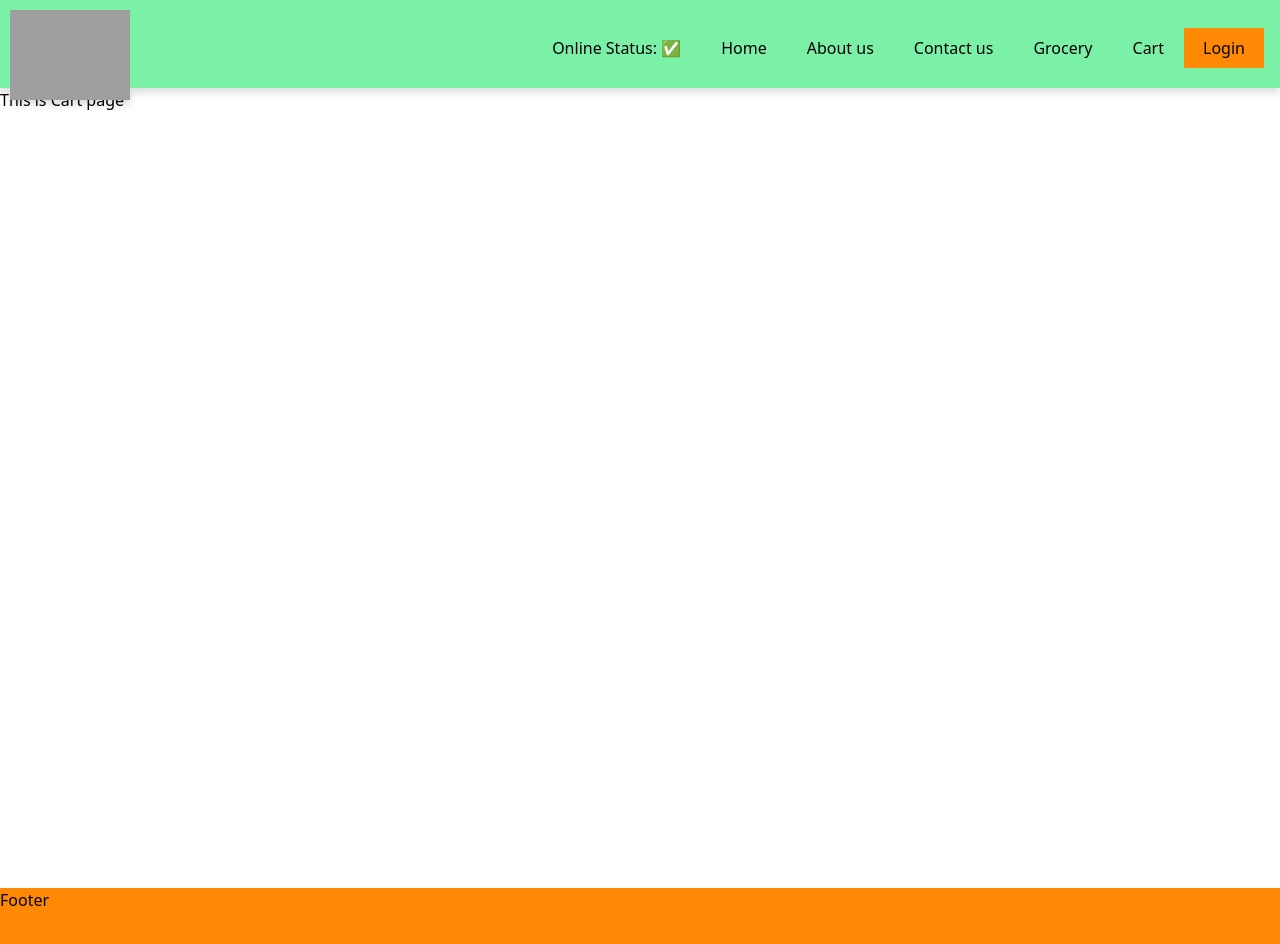
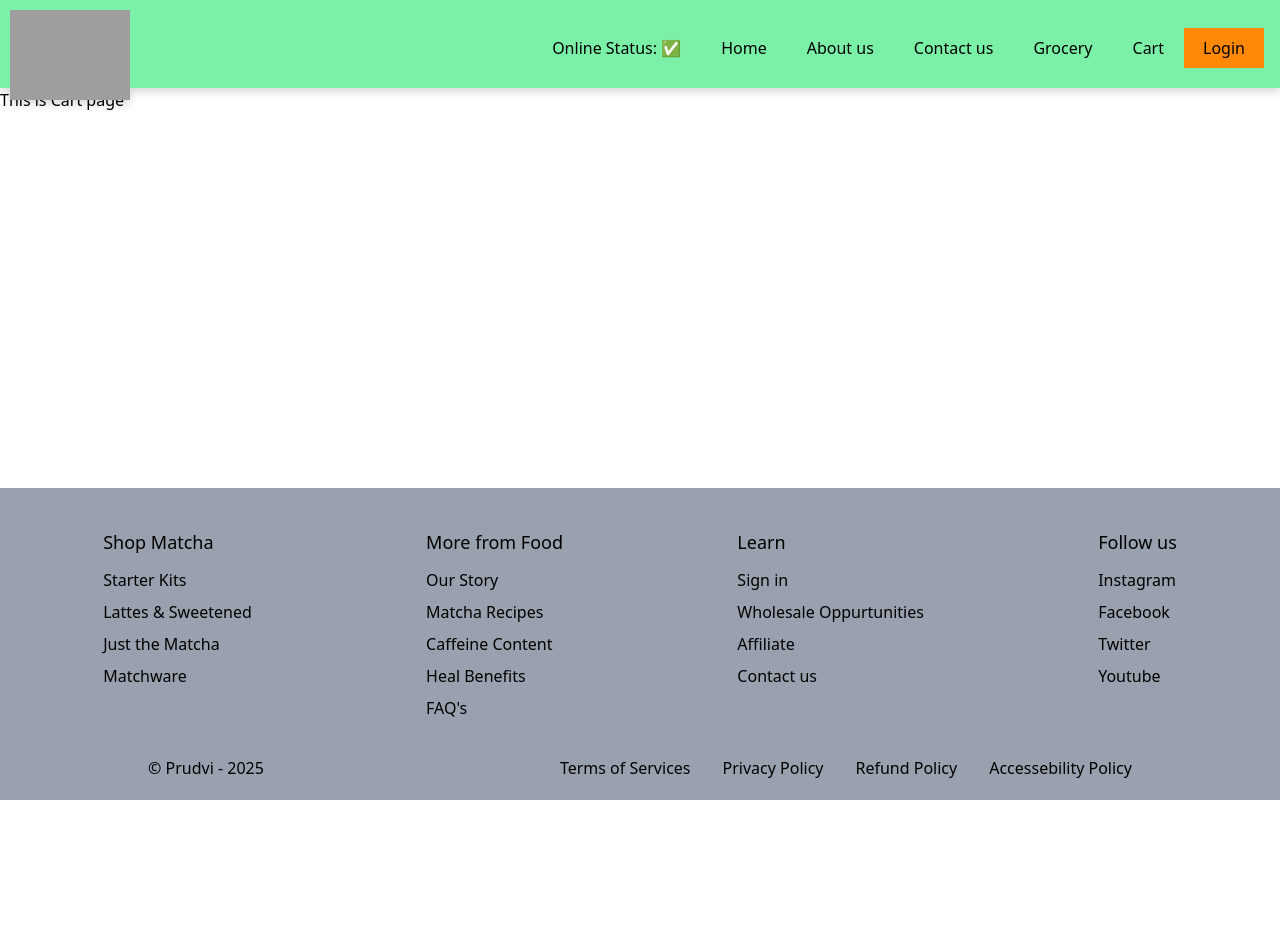
Before and after one commit to prudvi-satya-teja/food-application, a React (Vite) app: page /cart in a window 1280 px wide. Shown: the top 944 px of the page. After the commit the page ends 800 px from the top, so only its background shows below. Built offline with nearby package versions, Linux system fonts and the light colour scheme; grey boxes are pictures that could not be loaded.

Commit message:
added footer, promoted label for restarant cards using higher order components

```diff
--- a/src/App.js
+++ b/src/App.js
@@ -24,9 +24,12 @@ const Grocery = lazy(() => import("./components/Grocery"));
 
 const AppLayout = () => {
     return (
-        <div className="app">
+        <div className="flex flex-col min-h-screen">
             <Header />
-            <Outlet />
+            <main className="flex-1">
+                <Outlet />
+            </main>
+
             <Footer />
         </div>
     );
--- a/src/components/About.js
+++ b/src/components/About.js
@@ -26,7 +26,7 @@ import { Component } from "react";
 
 const About = () => {
     return (
-        <div className="h-200">
+        <div className="">
             <h1>About</h1>
             <h2> This is About page in my food application</h2>
             <User name={"Food Mart"} city={"kakinada"} state={"Andhra Pradesh"} />
--- a/src/components/Body.js
+++ b/src/components/Body.js
@@ -1,7 +1,7 @@
 import { useState } from "react";
 import { Link } from "react-router-dom";
 
-import RestaurantCard from "./RestaurantCard";
+import RestaurantCard, { withPromotedLabel } from "./RestaurantCard";
 import Shimmer from "./Shimmer";
 import useOnlineStatus from "../utils/useOnlineStatus";
 import useBody from "../utils/useBody";
@@ -13,6 +13,10 @@ const Body = () => {
     const onlineStatus = useOnlineStatus();
     const [listofRestaurants, filteredRestaurants, setFilteredRestaurants, setListofRestaurants] =
         useBody();
+
+    console.log(listofRestaurants);
+
+    const PromotedRestaurantCard = withPromotedLabel(RestaurantCard);
 
     if (!onlineStatus) return <h2> You are offline !! Please Check you internet connection </h2>;
     // conditional rendering
@@ -34,7 +38,7 @@ const Body = () => {
                             ></input>
                         </div>
                         <button
-                            className="bg-orange-300 w-20 h-10"
+                            className="bg-green-300 w-20 h-10 hover:bg-green-400 hover:font-medium hover:cursor-pointer"
                             onClick={() => {
                                 console.log(searchText);
                                 console.log(listofRestaurants);
@@ -49,7 +53,7 @@ const Body = () => {
                     </div>
 
                     <button
-                        className="bg-orange-300 w-50 h-10 mt-8"
+                        className="bg-green-300 w-50 h-10 mt-8 hover:bg-green-400 hover:font-medium hover:cursor-pointer"
                         onClick={() => {
                             const filteredRestaurants = listofRestaurants.filter(
                                 (res) => res?.info.avgRating > 4
@@ -60,11 +64,14 @@ const Body = () => {
                         Top Rated Restaurants
                     </button>
                 </div>
-
                 <div className="flex flex-wrap">
                     {filteredRestaurants.map((res) => (
                         <Link key={res?.info.id} to={"/restaurants/" + res?.info.id}>
-                            <RestaurantCard resData={res} />
+                            {res?.info?.veg ? (
+                                <RestaurantCard resData={res} />
+                            ) : (
+                                <PromotedRestaurantCard resData={res} />
+                            )}
                         </Link>
                     ))}
                 </div>
--- a/src/components/Cart.js
+++ b/src/components/Cart.js
@@ -1,6 +1,6 @@
 const Cart = () => {
     return (
-        <div className='h-200'>
+        <div className=''>
             <h1>This is Cart page</h1>
         </div>
     );
--- a/src/components/Contact.js
+++ b/src/components/Contact.js
@@ -1,6 +1,6 @@
 const Contact = () => {
     return (
-        <div className="h-200">
+        <div className="">
             <h1>This is contact us page</h1>
         </div>
     );
--- a/src/components/Footer.js
+++ b/src/components/Footer.js
@@ -1,5 +1,71 @@
 const Footer = () => {
-    return <div className="h-50 bg-orange-400">Footer</div>;
+    return (
+        <div className=" bg-gray-400 mt-15">
+            <div className="flex p-4  justify-around">
+                <div className=" p-4">
+                    <div className="text-lg py-2 font-medium">
+                        <h2>Shop Matcha</h2>
+                    </div>
+                    <ul>
+                        <li className="py-1">Starter Kits</li>
+                        <li className="py-1">Lattes & Sweetened</li>
+                        <li className="py-1">Just the Matcha</li>
+                        <li className="py-1">Matchware</li>
+                    </ul>
+                </div>
+                <div className="p-4">
+                    <div className="text-lg py-2 font-medium">
+                        <h3>More from Food</h3>
+                    </div>
+                    <ul>
+                        <li className="py-1">Our Story</li>
+                        <li className="py-1">Matcha Recipes</li>
+                        <li className="py-1">Caffeine Content</li>
+                        <li className="py-1">Heal Benefits</li>
+                        <li className="py-1">FAQ's</li>
+                    </ul>
+                </div>
+                <div className="p-4">
+                    <div className="text-lg py-2 font-medium">
+                        <h3>Learn</h3>
+                    </div>
+                    <ul>
+                        <li className="py-1">Sign in</li>
+                        <li className="py-1">Wholesale Oppurtunities</li>
+                        <li className="py-1">Affiliate</li>
+                        <li className="py-1">Contact us</li>
+                    </ul>
+                </div>
+                <div className="p-4">
+                    <div className="text-lg py-2 font-medium">
+                        <h3>Follow us</h3>
+                    </div>
+                    <ul>
+                        <li className="py-1">Instagram</li>
+                        <li className="py-1">Facebook</li>
+                        <li className="py-1">Twitter</li>
+                        <li className="py-1">Youtube</li>
+                    </ul>
+                </div>
+            </div>
+            <div className="flex justify-around pb-5">
+                <div className="px-4">
+                    {" "}
+                    <h2>&copy; Prudvi - 2025</h2>
+                </div>
+                <div className="privacy">
+                    <h2>
+                        <ul className="flex">
+                            <li className="px-4">Terms of Services</li>
+                            <li className="px-4">Privacy Policy</li>
+                            <li className="px-4">Refund Policy</li>
+                            <li className="px-4">Accessebility Policy</li>
+                        </ul>
+                    </h2>
+                </div>
+            </div>
+        </div>
+    );
 };
 
 export default Footer;
--- a/src/components/Grocery.js
+++ b/src/components/Grocery.js
@@ -1,6 +1,6 @@
 const Grocery = () => {
     return (
-        <div className="h-200">
+        <div className="">
             <h1>This is Grocery Page</h1>
         </div>
     );
--- a/src/components/RestaurantCard.js
+++ b/src/components/RestaurantCard.js
@@ -17,4 +17,15 @@ const RestaurantCard = (props) => {
     );
 };
 
+export const withPromotedLabel = (RestaurantCard) => {
+    return (props) => {
+        return (
+            <div >
+                    <label className="bg-black text-white absolute mt-3 ml-5 p-2">Promoted</label>
+                    <RestaurantCard {...props} />
+            </div>
+        );
+    };
+};
+
 export default RestaurantCard;
--- a/src/components/Shimmer.js
+++ b/src/components/Shimmer.js
@@ -1,18 +1,10 @@
 const Shimmer = () => {
+    const array = [1, 2,3, 4, 5,1,1,1,1,1];
     return (
         <div className="flex flex-wrap">
-            <div className="m-4 p-4 bg-gray-200 w-60 h-90"></div>
-            <div className="m-4 p-4 bg-gray-200 w-60 h-90"></div>
-            <div className="m-4 p-4 bg-gray-200 w-60 h-90"></div>
-            <div className="m-4 p-4 bg-gray-200 w-60 h-90"></div>
-            <div className="m-4 p-4 bg-gray-200 w-60 h-90"></div>
-            <div className="m-4 p-4 bg-gray-200 w-60 h-90"></div>
-            <div className="m-4 p-4 bg-gray-200 w-60 h-90"></div>
-            <div className="m-4 p-4 bg-gray-200 w-60 h-90"></div>
-            <div className="m-4 p-4 bg-gray-200 w-60 h-90"></div>
-            <div className="m-4 p-4 bg-gray-200 w-60 h-90"></div>
-            <div className="m-4 p-4 bg-gray-200 w-60 h-90"></div>
-            <div className="m-4 p-4 bg-gray-200 w-60 h-90"></div>
+            {
+                array.map(() => (<div><div className="m-4 p-4 bg-gray-200 w-60 h-90"></div></div>))
+            }
         </div>
     );
 };
--- a/src/utils/useBody.js
+++ b/src/utils/useBody.js
@@ -7,6 +7,7 @@ const useBody = () => {
     const [filteredRestaurants, setFilteredRestaurants] = useState([]);
 
     let fetchData = async () => {
+
         const response = await fetch(RESTAURANT_URL);
         const json = await response.json();
         console.log("json", json);
```
